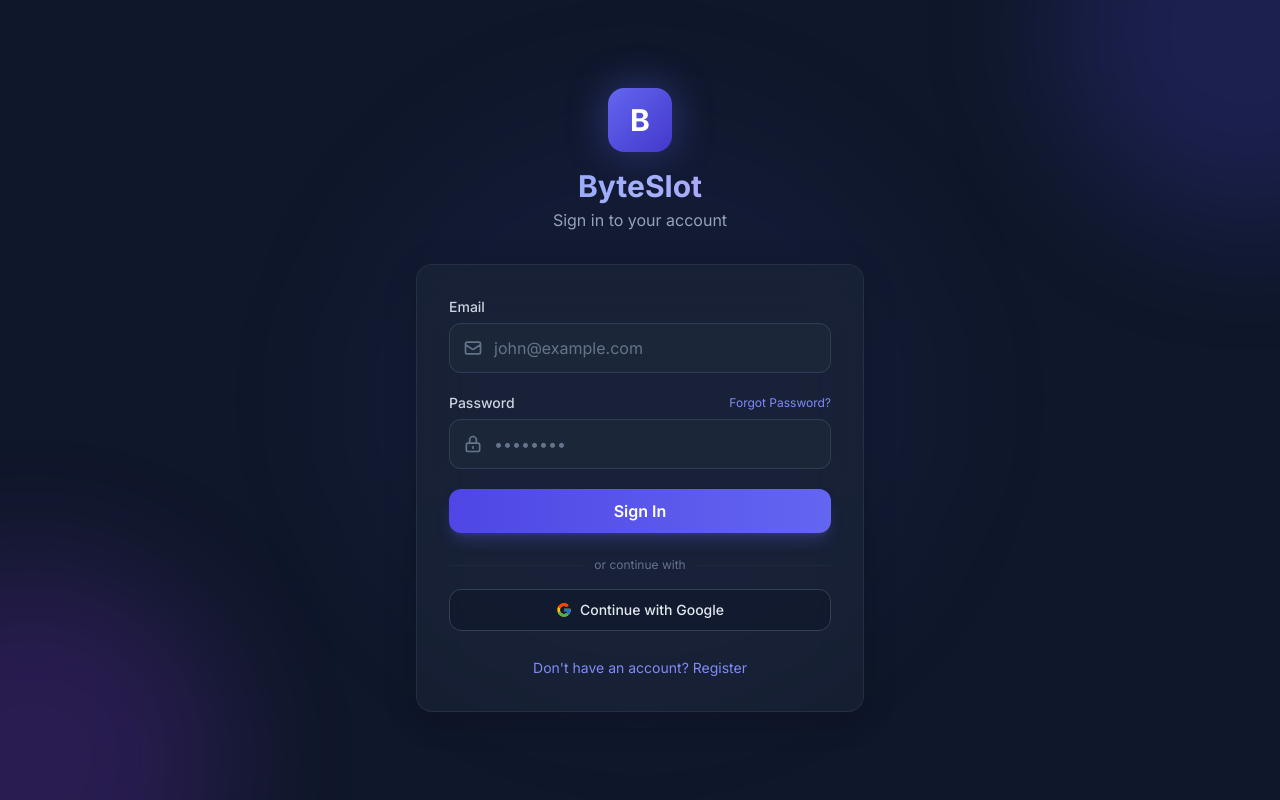
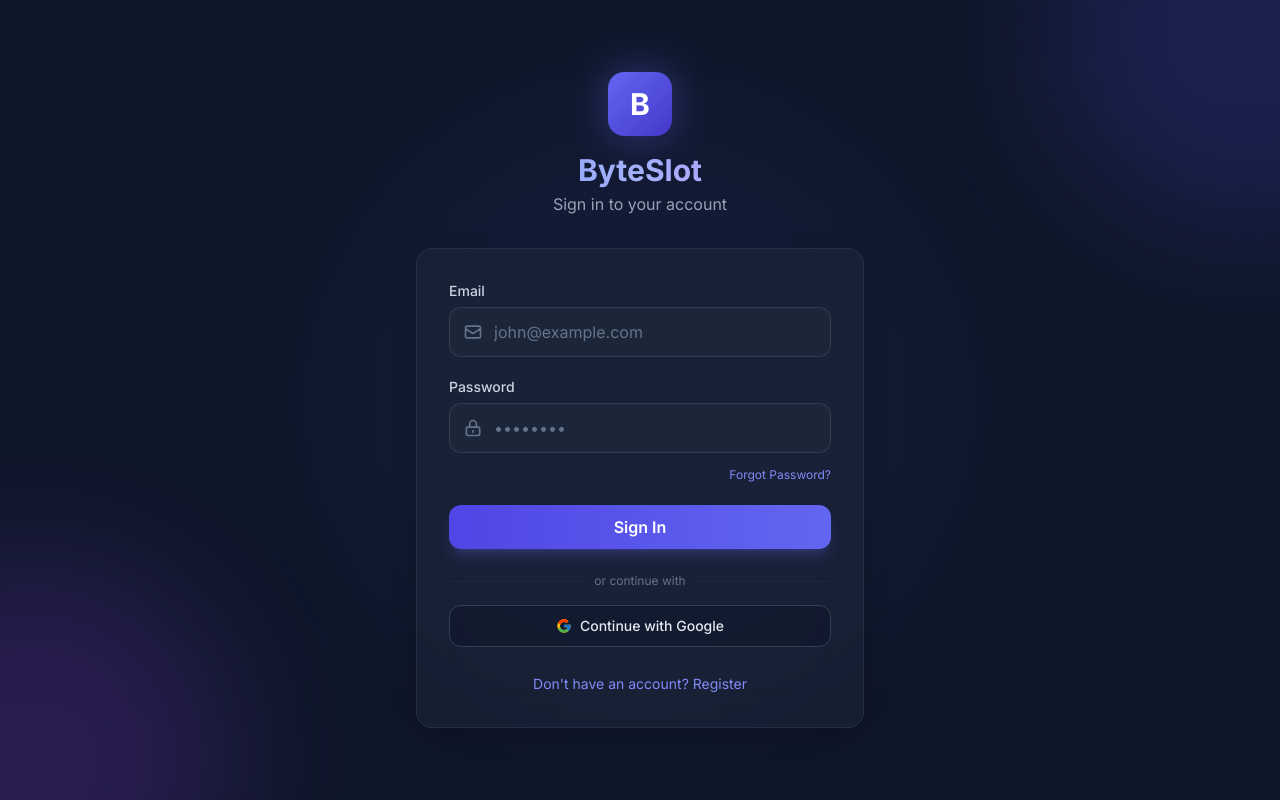
Before and after one commit to Kainat90s/Frontend, a React (Vite) app: page /login in a window 1280 px wide. Built offline with nearby package versions, Linux system fonts and the light colour scheme.

Commit message:
Move "Forgot Password?" link to a more accessible position in LoginPage component

```diff
--- a/src/pages/LoginPage.jsx
+++ b/src/pages/LoginPage.jsx
@@ -237,11 +237,6 @@
                         <div>
                             <div className="flex items-center justify-between mb-1.5">
                                 <label className="block text-sm font-medium text-surface-300">Password</label>
-                                {!isRegister && (
-                                    <Link to="/forgot-password" className="text-xs text-primary-400 hover:text-primary-300 transition-colors">
-                                        Forgot Password?
-                                    </Link>
-                                )}
                             </div>
                             <div className="relative">
                                 <HiOutlineLockClosed className="absolute left-3.5 top-1/2 -translate-y-1/2 w-5 h-5 text-surface-500" />
@@ -256,6 +251,13 @@
                                     required
                                 />
                             </div>
+                            {!isRegister && (
+                                <div className="mt-2 text-right">
+                                    <Link to="/forgot-password" className="text-xs text-primary-400 hover:text-primary-300 transition-colors">
+                                        Forgot Password?
+                                    </Link>
+                                </div>
+                            )}
                         </div>
 
                         {isRegister && (
```
